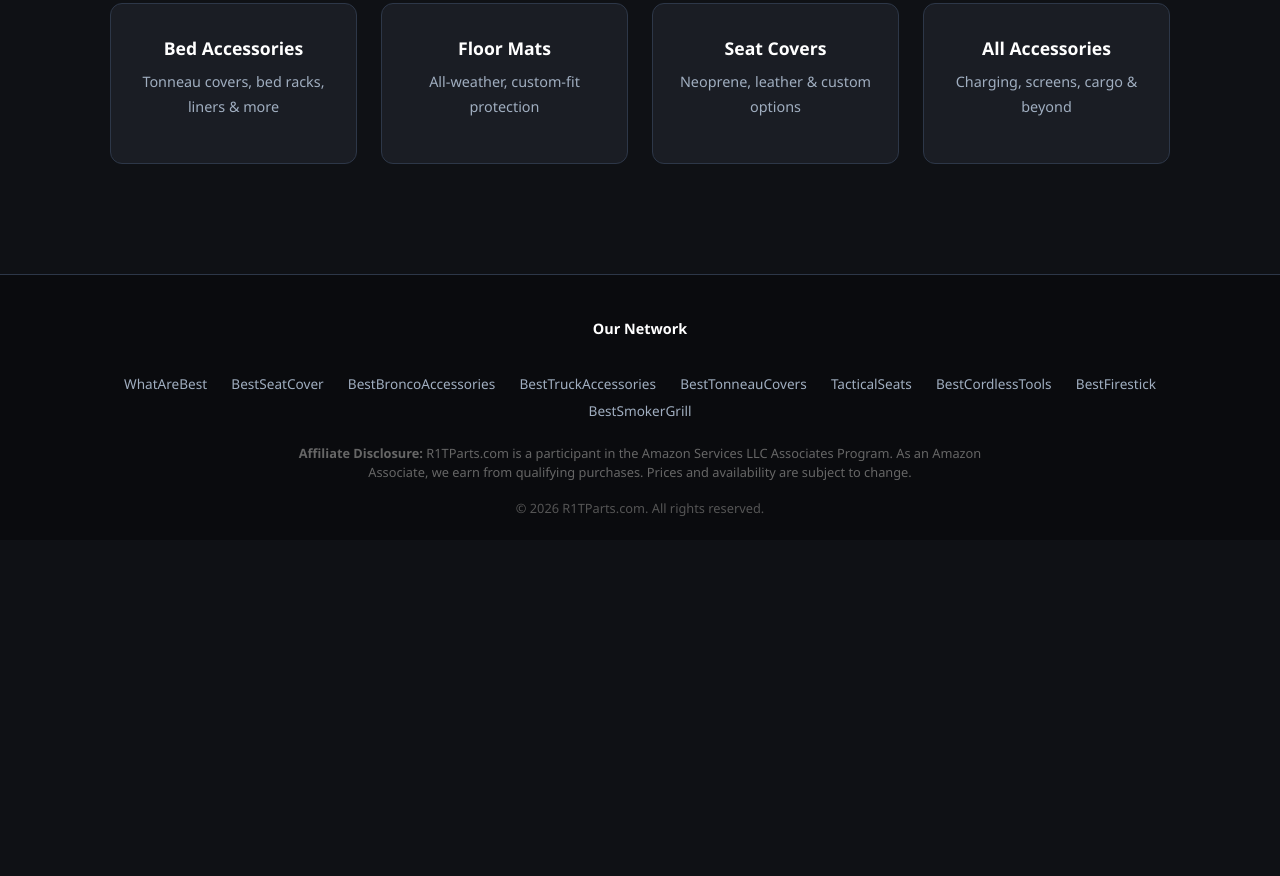
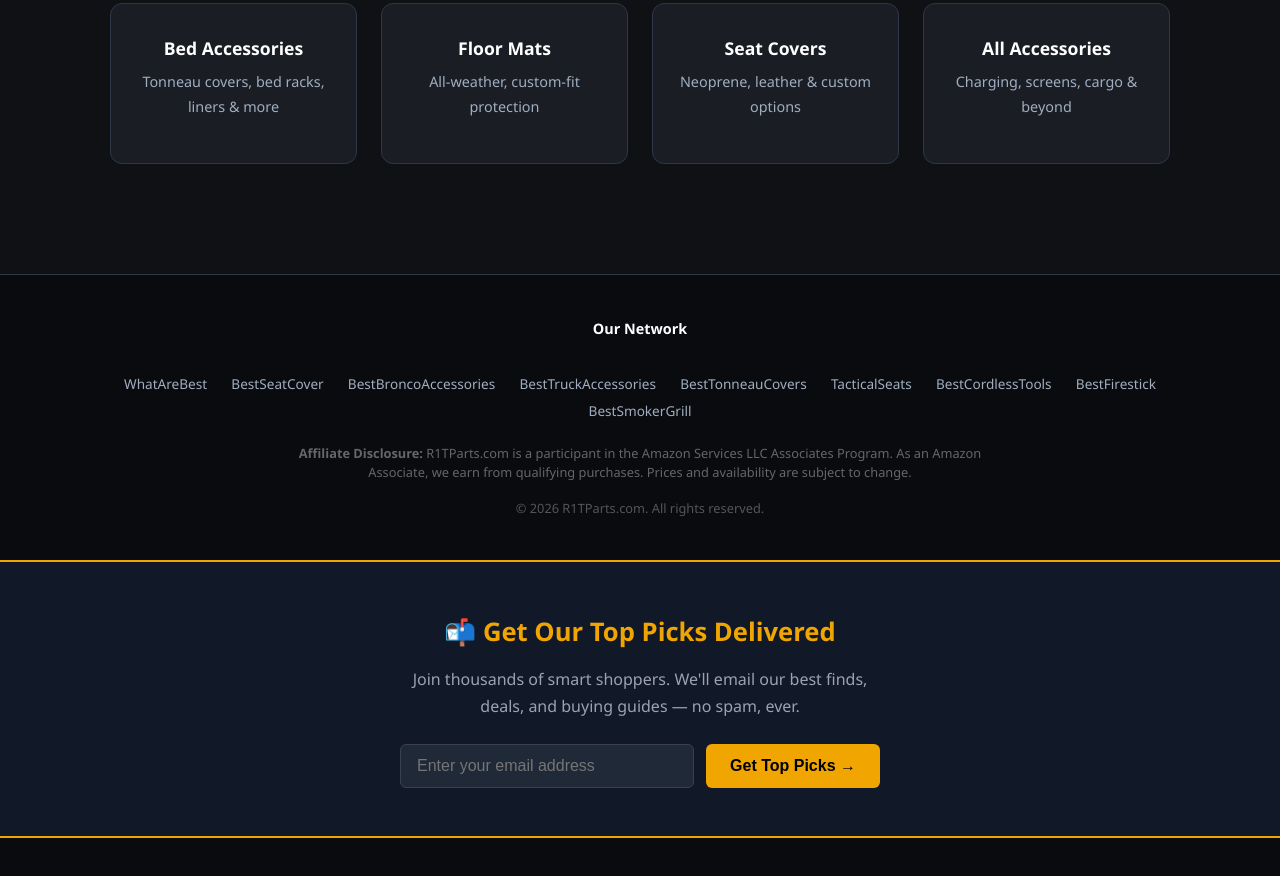
Before and after one commit to Brazenproducts/r1tparts.com, a plain HTML site: page index.html in a window 1280 px wide. Shown: the part 2102-2978 px from the top of the page. Before the commit the page ends 2642 px from the top, so only its background shows below. Drawn offline with Linux system fonts and the light colour scheme.

Commit message:
Add email capture form

```diff
--- a/index.html
+++ b/index.html
@@ -8,6 +8,17 @@
 <title>R1T Parts — Best Rivian R1T Accessories &amp; Parts (2026)</title>
 <meta name="description" content="Top-rated Rivian R1T truck accessories: tonneau covers, floor mats, seat covers, bed accessories, charging gear & more. Curated picks with Amazon links.">
 <link rel="stylesheet" href="style.css">
+<style>
+/* ===== EMAIL CAPTURE ===== */
+.email-capture { background: #111827; border-top: 2px solid #f0a500; border-bottom: 2px solid #f0a500; padding: 48px 24px; text-align: center; margin: 40px 0; }
+.email-capture h2 { color: #f0a500; font-size: 1.6em; margin-bottom: 12px; }
+.email-capture p { color: #9ca3af; margin-bottom: 24px; max-width: 500px; margin-left: auto; margin-right: auto; }
+.capture-form { display: flex; gap: 12px; justify-content: center; flex-wrap: wrap; max-width: 480px; margin: 0 auto; }
+.capture-form input[type="email"] { flex: 1; min-width: 220px; padding: 12px 16px; border-radius: 6px; border: 1px solid #374151; background: #1f2937; color: #e0e0e0; font-size: 1em; }
+.capture-form button { background: #f0a500; color: #000; font-weight: 700; padding: 12px 24px; border: none; border-radius: 6px; cursor: pointer; font-size: 1em; white-space: nowrap; }
+.capture-form button:hover { background: #e09400; }
+/* ========================= */
+</style>
 </head>
 <body>
 <nav><div class="container"><a href="/" class="logo">R1T<span>Parts</span>.com</a><div class="links"><a href="/">Home</a><a href="best-bed-accessories.html">Bed Accessories</a><a href="best-floor-mats.html">Floor Mats</a><a href="best-seat-covers.html">Seat Covers</a><a href="best-accessories.html">All Accessories</a></div></div></nav>
@@ -152,6 +163,23 @@
 </div>
 </section>
 
-<footer><div class="container"><div class="footer-net"><strong style="color:#fff;font-size:.9rem">Our Network</strong><br><br><a href="https://whatarebest.com">WhatAreBest</a> <a href="https://bestseatcover.com">BestSeatCover</a> <a href="https://bestbroncoaccessories.com">BestBroncoAccessories</a> <a href="https://besttruckaccessories.com">BestTruckAccessories</a> <a href="https://besttonneaucovers.com">BestTonneauCovers</a> <a href="https://tacticalseats.com">TacticalSeats</a> <a href="https://bestcordlesstools.com">BestCordlessTools</a> <a href="https://bestfirestick.com">BestFirestick</a> <a href="https://bestsmokergrill.com">BestSmokerGrill</a></div><div class="footer-disc"><strong>Affiliate Disclosure:</strong> R1TParts.com is a participant in the Amazon Services LLC Associates Program. As an Amazon Associate, we earn from qualifying purchases. Prices and availability are subject to change.</div><div class="footer-copy">&copy; 2026 R1TParts.com. All rights reserved.</div></div></footer>
+<footer><div class="container"><div class="footer-net"><strong style="color:#fff;font-size:.9rem">Our Network</strong><br><br><a href="https://whatarebest.com">WhatAreBest</a> <a href="https://bestseatcover.com">BestSeatCover</a> <a href="https://bestbroncoaccessories.com">BestBroncoAccessories</a> <a href="https://besttruckaccessories.com">BestTruckAccessories</a> <a href="https://besttonneaucovers.com">BestTonneauCovers</a> <a href="https://tacticalseats.com">TacticalSeats</a> <a href="https://bestcordlesstools.com">BestCordlessTools</a> <a href="https://bestfirestick.com">BestFirestick</a> <a href="https://bestsmokergrill.com">BestSmokerGrill</a></div><div class="footer-disc"><strong>Affiliate Disclosure:</strong> R1TParts.com is a participant in the Amazon Services LLC Associates Program. As an Amazon Associate, we earn from qualifying purchases. Prices and availability are subject to change.</div><div class="footer-copy">&copy; 2026 R1TParts.com. All rights reserved.</div></div>
+<!-- EMAIL CAPTURE -->
+<section class="email-capture">
+  <div class="container">
+    <h2>📬 Get Our Top Picks Delivered</h2>
+    <p>Join thousands of smart shoppers. We'll email our best finds, deals, and buying guides — no spam, ever.</p>
+    <form class="capture-form" action="https://api.web3forms.com/submit" method="POST">
+      <input type="hidden" name="access_key" value="2a6ef7e0-b23f-4b0b-a2e4-5ca5b6a3e9d7">
+      <input type="hidden" name="subject" value="New Subscriber — r1tparts.com">
+      <input type="hidden" name="redirect" value="https://r1tparts.com/thanks.html">
+      <input type="email" name="email" placeholder="Enter your email address" required>
+      <button type="submit">Get Top Picks →</button>
+    </form>
+  </div>
+</section>
+<!-- END EMAIL CAPTURE -->
+
+</footer>
 </body>
 </html>
```
Also changed, not shown: thanks.html (added, +18 -0 lines).
